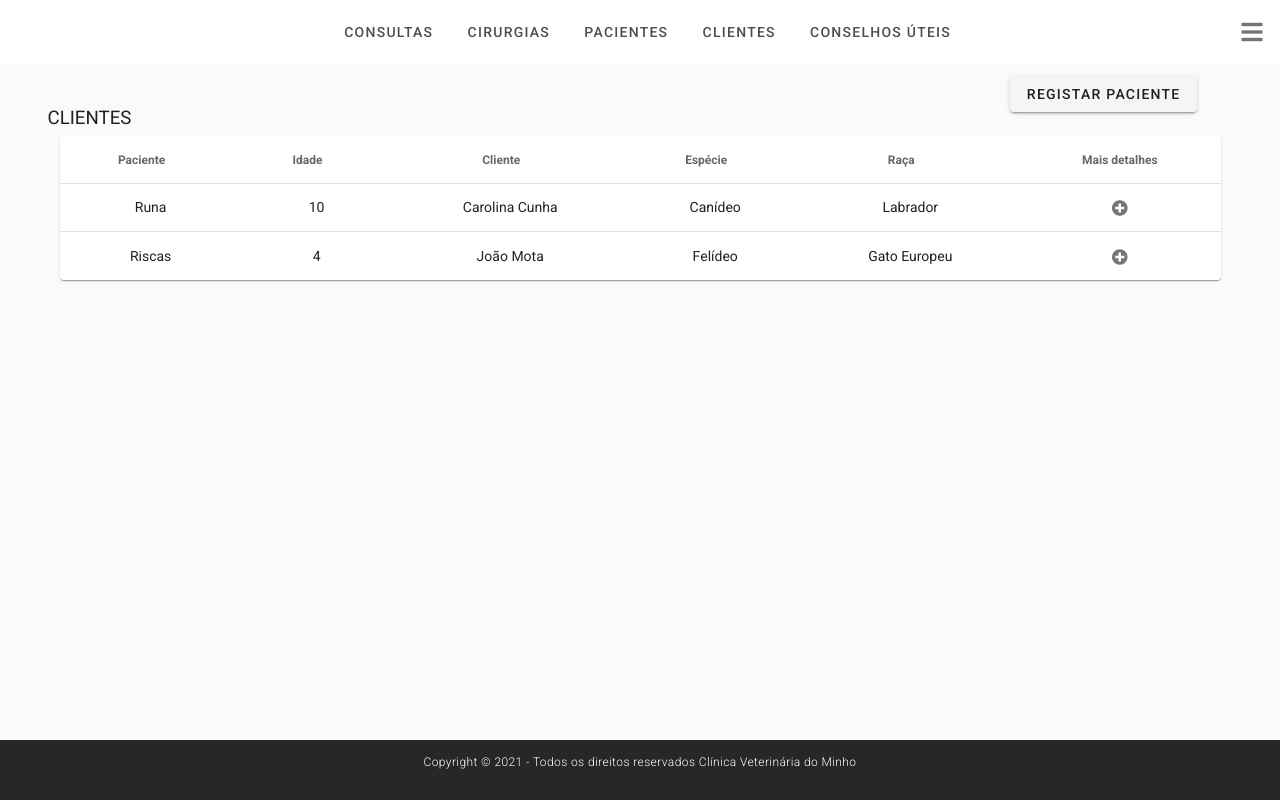
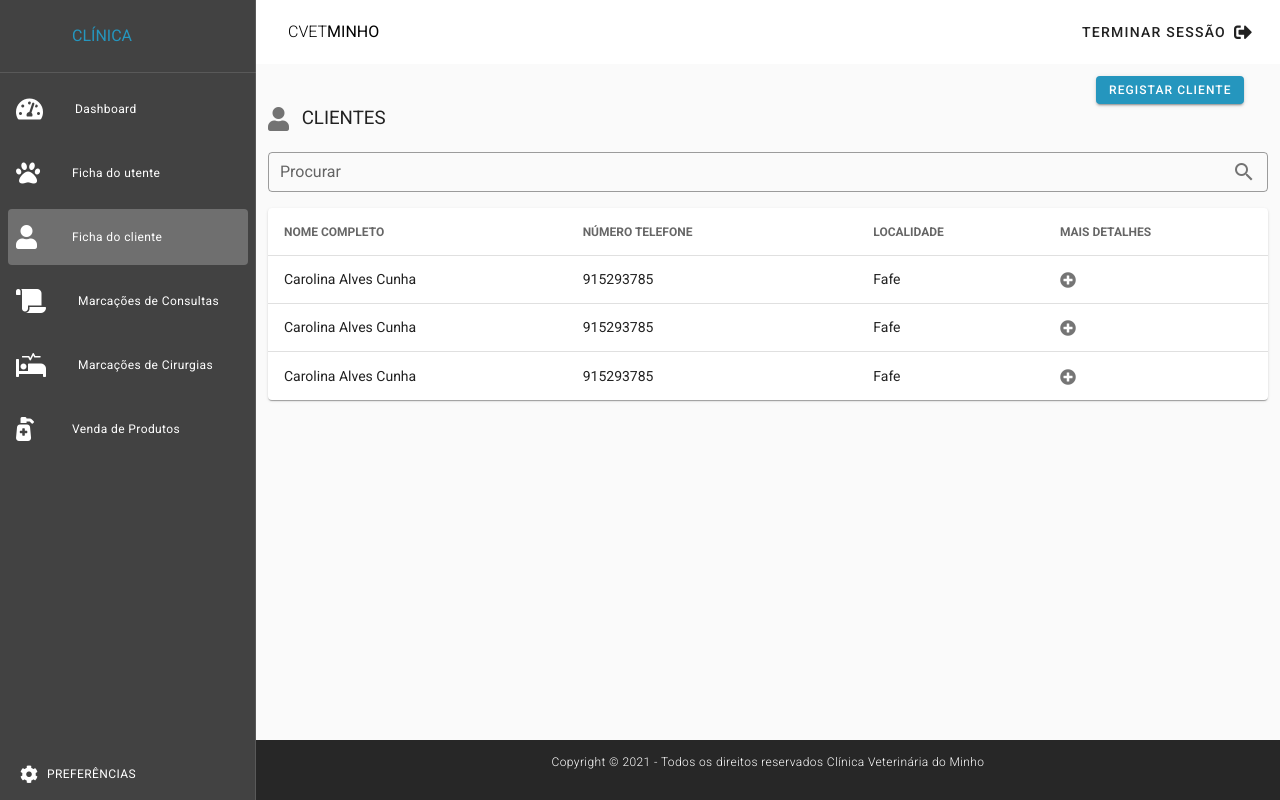
Before and after one commit to 13caroline/vetGest, a Vue app in the folder interface/: page /clinica/clientes in a window 1280 px wide. Built offline with nearby package versions, Linux system fonts and the light colour scheme.

Commit message:
changed header

```diff
--- a/interface/src/components/Headers/ClinicHeader.vue
+++ b/interface/src/components/Headers/ClinicHeader.vue
@@ -1,119 +1,79 @@
 <template>
-  <div id="nav">
-    <v-toolbar color="#FFFFFF" flat>
-      <v-img
-        src="@/assets/CVetMinho2.png"
-        max-height="50"
-        max-width="50"
-        @click="home()"
-      ></v-img>
+  <div>
+    <nav>
+            <v-app-bar flat app color="white">
+                <v-app-bar flat color = "white" class = "text-uppercase black--text">
+                    <span class= "font-weight-light">CVet</span>
+                    <span>Minho</span>
+                </v-app-bar>
+                <v-spacer></v-spacer>
+                <v-btn text  @click="logout">
+                    <span>Terminar Sessão</span>
+                    <v-icon right>fas fa-sign-out-alt</v-icon>
+                </v-btn>
+            </v-app-bar>
+            <v-layout align-center justify-space-between column fill-height>
+            <v-navigation-drawer dark app v-model="drawer" class = "grey darken-3">
+            <v-list-item two-line>
+                <v-list-item-avatar>
+                    <v-img src="@/assets/CVetMinho2.png"></v-img>
+                </v-list-item-avatar>
 
-      <v-spacer></v-spacer>
-      <!--<v-btn
-        tile
-        depressed
-        text
-        class = "font-weight-regular"
-        id="no-background-hover"
-        to="/books"
-      >
-        Consultas
-      </v-btn>
+                <v-list-item-content>
+                <v-list-item-title class="text-uppercase color">Clínica</v-list-item-title>
+                </v-list-item-content>
+            </v-list-item>
 
-      <v-btn
-        tile
-        depressed
-        text
-        class = "font-weight-regular"
-        id="no-background-hover"
-        to="/my/lists/books"
-      >
-        Cirurgias
-      </v-btn>
+        <v-divider></v-divider>
 
-     <v-btn
-        tile
-        depressed
-        text
-        class = "font-weight-regular"
-        id="no-background-hover"
-        to="/clinica/pacientes"
-      >
-        Pacientes
-      </v-btn>
+        <v-list nav>
+            <v-list-item
+                v-for="item in items"
+                :key="item.title"
+                router :to="item.route"
+                link
+            >
+                <v-list-item-icon>
+                    <v-icon >{{ item.icon }}</v-icon>
+                </v-list-item-icon>
 
- <v-btn
-        tile
-        depressed
-        text
-        class = "font-weight-regular"
-        id="no-background-hover"
-        to="/my/lists/books"
-      >
-        Clientes
-      </v-btn>
+                <v-list-item-content>
+                    <v-list-item-title class="caption">{{ item.title }}</v-list-item-title>
+                </v-list-item-content>
+                <v-card height = "20" flat></v-card>
+            </v-list-item>
+        </v-list>
+        <template v-slot:append>
+        <div class="pa-2">
+            <v-btn text class="caption" @click="preferencias()">
+                <v-icon left>fas fa-cog</v-icon>Preferências
+            </v-btn>
+        </div>
+      </template>
 
-      <v-btn
-        tile
-        depressed
-        text
-        class = "font-weight-regular"
-        id="no-background-hover"
-        to="/my/lists/books"
-      >
-        Conselhos Úteis
-      </v-btn>-->
-
-      <v-btn-toggle tile background-color="white" color="grey" group>
-        <v-btn value="consultas" to="/clinica/consultas"> Consultas </v-btn>
-
-        <v-btn value="cirurgias"> Cirurgias </v-btn>
-
-        <v-btn value="pacientes" to="/clinica/pacientes"> Pacientes </v-btn>
-
-        <v-btn value="clientes"> Clientes </v-btn>
-
-        <v-btn value="conselhos"> Conselhos Úteis </v-btn>
-      </v-btn-toggle>
-
-      <v-spacer></v-spacer>
-
-      <v-menu offset-y tile open-on-hover>
-        <template v-slot:activator="{ on, attrs }">
-          <v-btn icon v-bind="attrs" v-on="on" id="no-background-hover">
-            <v-icon>fas fa-bars</v-icon>
-          </v-btn>
-        </template>
-
-        <v-list dense color="#FFFFFF">
-          <v-list-item @click="toMainPage()">
-            <v-list-item-title class="caption">
-              <v-icon x-small class="mt-n1 mr-1"> fas fa-home </v-icon> Página
-              Inicial</v-list-item-title
-            >
-          </v-list-item>
-          <v-list-item @click="preferences()">
-            <v-list-item-title class="caption">
-              <v-icon x-small class="mt-n1 mr-1"> fas fa-user-cog </v-icon>Gerir
-              Perfil</v-list-item-title
-            >
-          </v-list-item>
-          <v-list-item @click="logout()">
-            <v-list-item-title class="caption">
-              <v-icon x-small class="mt-n1 mr-1"> fas fa-sign-out-alt </v-icon>
-              Terminar Sessão</v-list-item-title
-            >
-          </v-list-item>
-        </v-list>
-      </v-menu>
-    </v-toolbar>
+        </v-navigation-drawer>
+        </v-layout>
+    </nav>
   </div>
 </template>
+
+
 
 <script>
 export default {
   name: "Navbar",
-  data: () => ({}),
+  data: () => ({
+    drawer: true,
+            utilizador: {},
+            items: [
+            { title: 'Dashboard', icon: 'fas fa-tachometer-alt', route: "/pagina/utilizador/" },
+            { title: 'Ficha do utente', icon: 'fas fa-paw', route: "/clinica/pacientes" },
+            { title: 'Ficha do cliente', icon: 'fas fa-user', route: "/clinica/clientes" },
+            { title: 'Marcações de Consultas', icon: 'fas fa-scroll', route: "/antesdeadotar/" },
+            { title: 'Marcações de Cirurgias', icon: 'fas fa-procedures', route: "/donativos/"},
+            { title: 'Venda de Produtos', icon: 'fas fa-pump-medical', route: "/donativos/"},
+            ],
+  }),
   methods: {
     logout: async function () {
       this.$store.commit("eliminarToken");
@@ -136,4 +96,8 @@ export default {
 #no-background-hover::before {
   background-color: transparent !important;
 }
+
+.color{
+  color: #2596be;
+}
 </style>
--- a/interface/src/router/index.js
+++ b/interface/src/router/index.js
@@ -77,7 +77,7 @@ const routes = [
 
     // Ir para a página de um paciente
     {
-      path: '/clinica/paciente/',
+      path: '/clinica/utente/',
       name: 'Paciente',
       component: () => import(/* webpackChunkName: "about" */ '../views/Clinic/Paciente.vue')
     },
--- a/interface/src/views/Clinic/Clientes.vue
+++ b/interface/src/views/Clinic/Clientes.vue
@@ -4,20 +4,32 @@
     <v-container>
       <v-row class="w-100">
 
-           <h3 class="font-weight-regular text-uppercase mb-4 mt-10">
+           <h3 class="font-weight-regular text-uppercase mb-4 mt-10 ml-3">
+             <v-icon class="mr-2">fas fa-user</v-icon>
             Clientes
           </h3>
         <v-col cols="auto" class="ml-auto">
-          <v-btn elevation="2" to="/clinica/registar/paciente">
-            Registar Paciente
+          <v-btn dark small color="#2596be" to="/clinica/registar/cliente">
+            Registar Cliente
           </v-btn>
         </v-col>
       </v-row>
+
+      <v-text-field
+        v-model="search"
+        append-icon="mdi-magnify"
+        label="Procurar"
+        outlined
+        dense
+        class="my-4"
+        color="#2596be"
+        single-line
+        hide-details
+      ></v-text-field>
       <v-data-table
         :headers="headers"
-        :items="consultas"
+        :items="clientes"
         class="elevation-1"
-
         hide-default-footer
       >
         <template v-slot:[`item.detalhes`]="{ item }">
@@ -31,6 +43,104 @@
           </v-tooltip>
         </template>
       </v-data-table>
+
+      <v-dialog v-model="dialog" width="30%">
+        <v-card>
+          <v-card-title class="mb-6 grey--text">
+            Identificação pessoal
+             <v-tooltip right>
+            <template v-slot:activator="{ on, attrs }">
+              <v-btn icon small class="ml-2">
+                <v-icon v-bind="attrs" v-on="on" small>fas fa-pen</v-icon>
+              </v-btn>
+            </template>
+            <span class="caption">Editar dados</span>
+          </v-tooltip>
+
+            <v-spacer></v-spacer>
+            <v-btn icon small @click="dialog = false">
+              <v-icon>fas fa-times</v-icon>
+            </v-btn>
+          </v-card-title>
+          <v-card-text class="black--text">
+            <v-row>
+
+            <v-img
+              max-height="100"
+              max-width="100"
+              src="@/assets/medico.png"
+            >
+            </v-img>
+              <span class="font-weight-bold headline indication">  CAROLINA ALVES DA CUNHA </span>
+
+            </v-row>
+
+            <v-row>
+              <v-col>
+                  <span class="indication font-weight-bold">Telemóvel:</span>
+              </v-col>
+
+              <v-col>
+                <div class="information font-weight-light">91529375</div>
+              </v-col>
+            </v-row>
+
+            <v-row>
+              <v-col>
+                  <span class="indication font-weight-bold">Email:</span>
+              </v-col>
+
+              <v-col>
+                <div class="information text-uppercase font-weight-light">f7carolina.cunha@gmail.com</div>
+              </v-col>
+            </v-row>
+
+            <v-row>
+              <v-col>
+                  <span class="indication font-weight-bold">Morada:</span>
+              </v-col>
+
+              <v-col>
+                <div class="information text-uppercase font-weight-light">Rua de Teibães</div>
+              </v-col>
+            </v-row>
+
+            <v-row>
+              <v-col>
+                  <span class="indication font-weight-bold">Localidade:</span>
+              </v-col>
+
+              <v-col>
+                <div class="information text-uppercase font-weight-light">fafe</div>
+              </v-col>
+            </v-row>
+
+            <v-row>
+              <v-col>
+                  <span class="indication font-weight-bold">Número de contribuinte:</span>
+              </v-col>
+
+              <v-col>
+                <div class="information text-uppercase font-weight-light">249705672</div>
+              </v-col>
+            </v-row>
+
+            <v-row>
+              <v-col>
+                  <span class="indication font-weight-bold">Utentes associados:</span>
+              </v-col>
+
+              <v-col>
+                <v-btn class="font-weight-light text-decoration-underline" color="#616161" text depressed to="/clinica/utente">Runa</v-btn>
+                <v-btn class="font-weight-light text-decoration-underline" color="#616161" text depressed to="/clinica/utente">Rubi</v-btn>
+              </v-col>
+
+            </v-row>
+
+          </v-card-text>
+        </v-card>
+      </v-dialog>
+
     </v-container>
 
     <Footer class="mt-auto" />
@@ -44,59 +154,50 @@ import Footer from "@/components/Footer.vue";
 export default {
   data() {
     return {
+      dialog: false,
+      search: '',
       headers: [
         {
-          text: "Paciente",
-          align: "center",
+          text: "NOME COMPLETO",
+          align: "start",
           sortable: true,
-          value: "paciente",
+          value: "cliente",
         },
         {
-          text: "Idade",
-          value: "idade",
+          text: "NÚMERO TELEFONE",
+          value: "telemovel",
           sortable: true,
-          align: "center",
+          align: "start",
         },
         {
-          text: "Cliente",
-          value: "cliente",
-          sortable: true,
-          align: "center",
+          text: "LOCALIDADE",
+          value: "localidade",
+          sortable: false,
+          align: "start",
         },
         {
-          text: "Espécie",
-          value: "especie",
-          sortable: true,
-          align: "center",
-        },
-        {
-          text: "Raça",
-          value: "raca",
-          sortable: true,
-          align: "center",
-        },
-        {
-          text: "Mais detalhes",
+          text: "MAIS DETALHES",
           value: "detalhes",
           sortable: false,
-          align: "center",
+          align: "start",
         },
       ],
 
-      consultas: [
+      clientes: [
         {
-          paciente: "Runa",
-          idade: "10",
-          cliente: "Carolina Cunha",
-          especie: "Canídeo",
-          raca: "Labrador",
+          cliente: "Carolina Alves Cunha",
+          telemovel: "915293785",
+          localidade: "Fafe",
         },
         {
-          paciente: "Riscas",
-          idade: "4",
-          cliente: "João Mota",
-          especie: "Felídeo",
-          raca: "Gato Europeu",
+          cliente: "Carolina Alves Cunha",
+          telemovel: "915293785",
+          localidade: "Fafe",
+        },
+        {
+          cliente: "Carolina Alves Cunha",
+          telemovel: "915293785",
+          localidade: "Fafe",
         },
       ],
     };
@@ -107,8 +208,8 @@ export default {
   },
   methods: {
     more(item) {
-      this.$router.push("/clinica/paciente/");
-      console.log(item)
+      this.dialog = true;
+      console.log(item);
     },
   },
 };
@@ -118,4 +219,13 @@ export default {
 #no-background-hover::before {
   background-color: transparent !important;
 }
+
+.information{
+  text-align: right;
+  color: #616161;
+}
+
+.indication{
+  color: #424242;
+}
 </style>
--- a/interface/src/views/Clinic/Pacientes.vue
+++ b/interface/src/views/Clinic/Pacientes.vue
@@ -3,19 +3,40 @@
     <Header />
     <v-container>
       <v-row class="w-100">
+           <h3 class="font-weight-regular text-uppercase mb-4 mt-10 ml-3">
+             <v-icon class="mr-2">fas fa-paw</v-icon>
+            Utentes
+          </h3>
+           <v-row justify="end">
+            <v-col cols="auto">
+              <v-btn
+                class="mb-2 mt-6 body-2"
+                small
+                color="#2596be"
+                dark
+                to="/clinica/registar/paciente"
+              >
+                Registar Utente
+              </v-btn>
+            </v-col>
+          </v-row>
 
-           <h3 class="font-weight-regular text-uppercase mb-4 mt-10">
-            Pacientes
-          </h3>
-        <v-col cols="auto" class="ml-auto">
-          <v-btn elevation="2" to="/clinica/registar/paciente">
-            Registar Paciente
-          </v-btn>
-        </v-col>
       </v-row>
+      <v-text-field
+        v-model="search"
+        append-icon="mdi-magnify"
+        label="Procurar"
+        outlined
+        dense
+        class="my-4"
+        color="#2596be"
+        single-line
+        hide-details
+      ></v-text-field>
       <v-data-table
         :headers="headers"
         :items="consultas"
+        :search="search"
         class="elevation-1"
 
         hide-default-footer
@@ -44,42 +65,43 @@ import Footer from "@/components/Footer.vue";
 export default {
   data() {
     return {
+      search: '',
       headers: [
         {
-          text: "Paciente",
+          text: "UTENTE",
           align: "center",
           sortable: true,
           value: "paciente",
         },
         {
-          text: "Idade",
+          text: "IDADE",
           value: "idade",
           sortable: true,
-          align: "center",
+          align: "start",
         },
         {
-          text: "Cliente",
+          text: "CLIENTE",
           value: "cliente",
           sortable: true,
-          align: "center",
+          align: "start",
         },
         {
-          text: "Espécie",
+          text: "ESPÉCIE",
           value: "especie",
           sortable: true,
-          align: "center",
+          align: "start",
         },
         {
-          text: "Raça",
+          text: "RAÇA",
           value: "raca",
           sortable: true,
-          align: "center",
+          align: "start",
         },
         {
-          text: "Mais detalhes",
+          text: "MAIS DETALHES",
           value: "detalhes",
           sortable: false,
-          align: "center",
+          align: "start",
         },
       ],
 
```
